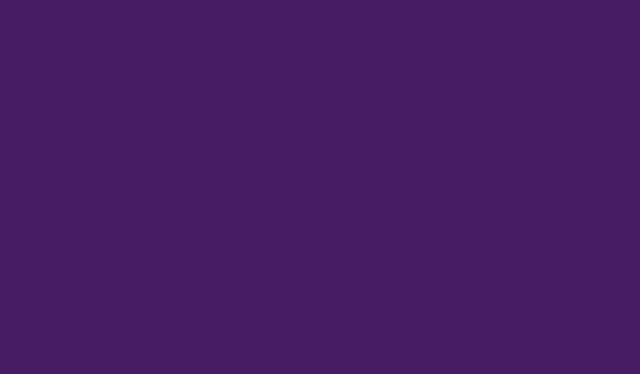
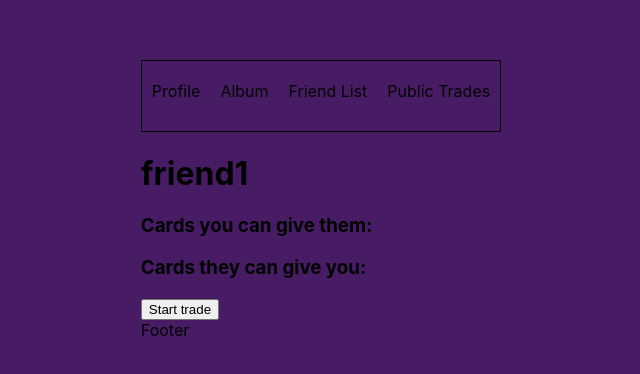
Before and after one commit to kroles1/panini-players, a React (Create React App) app: page /dashboard/publictrade/1 in a window 1280 px wide. Before the commit this address had no page. Shown: the part 200-574 px from the top of the page, without its empty margins (319-959 px from the left). Built offline with nearby package versions, Linux system fonts and the light colour scheme.

Commit message:
public user info

```diff
--- a/src/App.js
+++ b/src/App.js
@@ -1,6 +1,6 @@
 import './App.css';
 import { Routes, Route } from "react-router-dom";
-import { Home, Register, Album, Friends, AddFriend, FriendInfo, Public, AddSticker, ConfirmTrade, Profile} from "./pages"
+import { Home, Register, Album, Friends, AddFriend, FriendInfo, Public, AddSticker, ConfirmTrade, Profile, PublicUserInfo} from "./pages"
 import Layout from "./layout"
 
 function App() {
@@ -19,6 +19,7 @@ function App() {
         <Route path="friends/add" element={<AddFriend />} />
         <Route path="friends/:friend" element={<FriendInfo />} />
         <Route path="public" element={<Public />} />
+        <Route path="publictrade/:user" element={<PublicUserInfo />} />
       </Route>
     </Routes>
     </>
--- a/src/actions/index.js
+++ b/src/actions/index.js
@@ -166,6 +166,7 @@ const loadPublicResult = ({publicUsers}) => ({
         publicUsers: publicUsers.map(data => {
             return {
                 userId: data.id,
+                path: `/dashboard/publictrade/${data.id}`,
                 username: data.username,
                 location: data.location,
                 email: data.email,
--- /dev/null
+++ b/src/components/PublicItem/index.js
@@ -0,0 +1,9 @@
+import React from 'react'
+
+export default function PublicItem({ username }) {
+  return (
+    <div>
+        <h2>{username}</h2>
+    </div>
+  )
+}
--- a/src/components/index.js
+++ b/src/components/index.js
@@ -1,3 +1,4 @@
 export { default as Sticker } from './Sticker'
 export { default as FriendItem } from './FriendItem'
 export { default as Chat } from './Chat'
+export { default as PublicItem } from './PublicItem'
--- a/src/pages/Public/index.js
+++ b/src/pages/Public/index.js
@@ -6,6 +6,7 @@ import { getPublicData } from '../../actions'
 import { Chat } from '../../components';
 import io from "socket.io-client";
 import { useEffect, useState } from "react";
+import {PublicItem} from '../../components'
 let endPoint = "http://localhost:5000";
 
 export default function Public() {
@@ -15,10 +16,12 @@ export default function Public() {
   const publicData = useSelector(state => state.publicUsers.publicUsers)
   const userCardsStr = useSelector(state => state.user.cards)
   const location = useSelector(state => state.user.location)
+  const mainUserId = useSelector(state => state.user.userId)
 
-  // const Data = useSelector(state => state)
+
   const dispatch = useDispatch()
-// console.log(Data);
+  const navigate = useNavigate()
+console.log(publicData);
   const userCardsArray = userCardsStr.split(' ')
   let userNeeds = []
   let userDuplicates = []
@@ -35,7 +38,6 @@ export default function Public() {
   // console.log(userDuplicates);
 
   let publicNAndD = []
-
 
   publicData.forEach(user => {
     let publicNeeds = []
@@ -81,7 +83,7 @@ export default function Public() {
     trades.push({id: user.id, give: give, get: get})
   })
 
-  console.log(trades);
+  // console.log(trades);
 
 
   let usersToTradeWith = []
@@ -92,7 +94,8 @@ export default function Public() {
     }
   })
 
-  console.log(usersToTradeWith);
+  // console.log(usersToTradeWith);
+
 
 
   useEffect(() => {
@@ -104,13 +107,20 @@ export default function Public() {
         publicData.map((user) => {
           for(let i = 0; i < usersToTradeWith.length; i++){
             if (user.userId == usersToTradeWith[i]){
-            return <button className="trade">{user.username}</button>
+            return <button className="trade" onClick={() => navigate(user.path)}><PublicItem username={user.username} /></button>
+            // return <button className="trade">{user.username}</button>
+            }
+            else if (user.userId == mainUserId){
+              return <break></break>
             }
           }
-          return <button>{user.username}</button>
+          return <button onClick={() => navigate(user.path)}><PublicItem username={user.username} /></button>
+          // return <button>{user.username}</button>
         })
     )
 }
+
+
 //  socket io
   const handleClick = () => {
     if (buttonStatus === false) {
--- /dev/null
+++ b/src/pages/PublicUserInfo/index.js
@@ -0,0 +1,113 @@
+import React, { useState } from 'react'
+import { useParams } from 'react-router-dom'
+import { useSelector } from 'react-redux'
+import axios from 'axios'
+
+export default function PublicUserInfo() {
+  const publicData = useSelector(state => state.publicUsers.publicUsers)
+  const usernameOfUser = useSelector(state => state.user.username)
+  console.log(usernameOfUser);
+  const [sentEmail, setSentEmail] = useState(false)
+
+  const params = useParams()
+  const publicUserId = params.user
+  console.log(publicUserId);
+
+  const publicUserData = publicData.filter((person) => person.userId == publicUserId)[0]
+  console.log(publicData);
+  console.log(publicUserData);
+
+  // Get and Give
+  const userStickersString = useSelector(state => state.user.cards)
+// console.log(userStickersString);
+  const userStickersArray = userStickersString.split(' ')
+  let userNeeds = []
+  let userDuplicates = []
+  userStickersArray.forEach(sticker => {
+    let [code, num] = sticker.split('-')
+    if (num == 0) {
+      userNeeds.push(code)
+    } else if (num > 1) {
+      userDuplicates.push(code)
+    }
+  });
+  // console.log(userStickersArray);
+
+
+  const publicStickersArray = publicUserData.cards.split(' ')
+  // console.log(publicStickersArray);
+  let publicNeeds = []
+  let publicDuplicates = []
+
+
+  publicStickersArray.forEach(sticker => {
+    let [code, num] = sticker.split('-')
+    if (num == 0) {
+      publicNeeds.push(code)
+    } else if (num > 1) {
+      publicDuplicates.push(code)
+    }
+  });
+
+  // console.log(publicNeeds);
+  // console.log(publicDuplicates);
+
+  let give = []
+  let get = []
+
+  publicNeeds.forEach(sticker => {
+    userDuplicates.forEach(dup => {
+      if(dup == sticker) {
+        give.push(dup)
+      }
+    })
+  })
+
+  // console.log(give);
+
+  publicDuplicates.forEach(sticker => {
+    userNeeds.forEach(need => {
+      if(need == sticker) {
+        get.push(need)
+      }
+    })
+  })
+  // console.log(get);
+
+  const renderGives = () => {
+    return(
+      give.map((sticker) => {
+        return <p>{sticker}</p>
+      })
+    )
+  }
+
+  const renderGets = () => {
+    return(
+      get.map((sticker) => {
+        return <p>{sticker}</p>
+      })
+    )
+  }
+
+  const sendNotif = (e) => {
+    e.preventDefault()
+    axios.post("http://127.0.0.1:5000/trade", {username: usernameOfUser, receiver: publicData.email})
+			.then((res) => {
+				setSentEmail(true)
+			})
+			.catch((err) => console.error(err));
+  }
+
+  return (
+    <>
+    <h1>{publicUserData.username}</h1>
+    <h3>Cards you can give them:</h3>
+    {renderGives()}
+    <h3>Cards they can give you:</h3>
+    {renderGets()}
+    <button onClick={sendNotif}>Start trade</button>
+    {sentEmail && <p>User notified</p>}
+    </>
+  )
+}
--- a/src/pages/index.js
+++ b/src/pages/index.js
@@ -8,3 +8,4 @@ export { default as Public } from './Public'
 export { default as AddSticker } from './AddSticker'
 export { default as ConfirmTrade } from './ConfirmTrade'
 export { default as Profile } from './Profile'
+export { default as PublicUserInfo } from './PublicUserInfo'
--- a/src/reducers/publicUsersReducer.js
+++ b/src/reducers/publicUsersReducer.js
@@ -3,6 +3,7 @@ const initState = {
         {
             userId: 1,
             username: "friend1",
+            path: `/dashboard/public/1`,
             location: "",
             email: "",
             cards: "",
@@ -10,6 +11,7 @@ const initState = {
         },
         {
             userId: 2,
+            path: `/dashboard/public/2`,
             username: "friend2",
             location: "",
             email: "",
@@ -18,6 +20,7 @@ const initState = {
         },
         {
             userId: 3,
+            path: `/dashboard/public/3`,
             username: "friend3",
             location: "",
             email: "",
```
